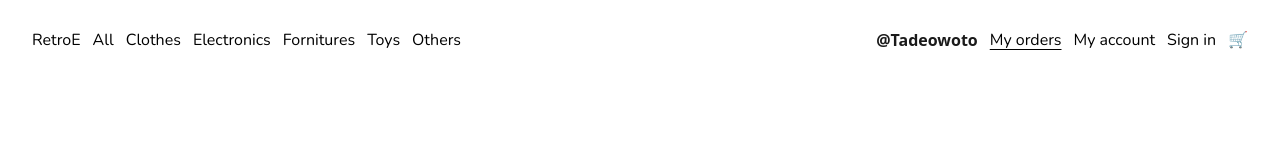
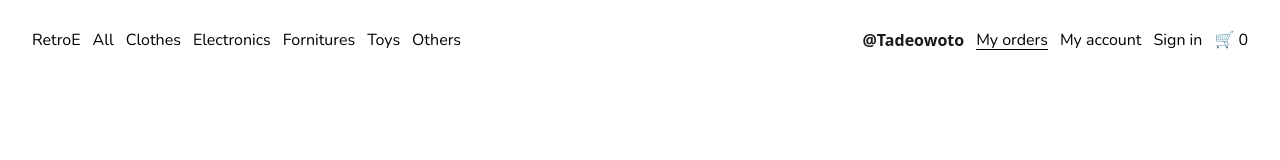
Before and after one commit to tadeowoto/retro-ecommerce, a React (Vite) app: page /my-orders in a window 1280 px wide. Shown: the top 160 px of the page. Built offline with nearby package versions, Linux system fonts and the light colour scheme.

Commit message:
adding context

```diff
--- a/src/components/Card.tsx
+++ b/src/components/Card.tsx
@@ -1,3 +1,6 @@
+import { useContext } from "react";
+import { ecommerceContext } from "../context/context";
+
 type Props = {
   title: string;
   desc: string;
@@ -7,6 +10,8 @@ type Props = {
 };
 
 function Card({ title, desc, image, tags, price }: Props) {
+  const { count, setCount } = useContext(ecommerceContext);
+
   return (
     <div className="w-[300px] h-[310px] font-nunito border-border border-2 rounded-xl shadow-[4px_4px_0_#333] overflow-hidden hover:shadow-[6px_6px_0_#333] hover:transform hover:-translate-x-0.5 hover:-translate-y-0.5 transition-all">
       <div className="w-full h-[120px]">
@@ -25,7 +30,10 @@ function Card({ title, desc, image, tags, price }: Props) {
         </div>
         <p className="tracking-wider text-text  text-sm line-clamp-3">{desc}</p>
         <div className="flex gap-2 items-center justify-between mt-auto">
-          <button className="mt-auto w-1/2 py-1 bg-blueMain border-2 border-border rounded-lg hover:bg-blue-300 transition-colors text-sm">
+          <button
+            className="mt-auto w-1/2 py-1 bg-blueMain border-2 border-border rounded-lg hover:bg-blue-300 transition-colors text-sm"
+            onClick={() => setCount(count + 1)}
+          >
             Add to cart
           </button>
           <span className=" text-text pr-2 font-bold">{price}</span>
--- a/src/components/Navbar.tsx
+++ b/src/components/Navbar.tsx
@@ -1,7 +1,11 @@
 import { NavLink } from "react-router-dom";
 import { navData } from "../data/navData";
+import { useContext } from "react";
+import { ecommerceContext } from "../context/context";
 
 function Navbar() {
+  const { count } = useContext(ecommerceContext);
+
   const activeStyle = `underline underline-offset-4`;
   return (
     <nav className="w-full h-20 fixed z-10 top-0 py-5  px-8 bg-white flex justify-between items-center">
@@ -29,13 +33,17 @@ function Navbar() {
         </a>
         <li className="flex gap-3 font-nunito ">
           {navData.userNav.map((item) => (
-            <NavLink
-              key={item.id}
-              to={item.to}
-              className={({ isActive }) => (isActive ? activeStyle : undefined)}
-            >
-              {item.text}
-            </NavLink>
+            <div key={item.id} className="flex items-center">
+              <NavLink
+                to={item.to}
+                className={({ isActive }) =>
+                  isActive ? activeStyle : undefined
+                }
+              >
+                {item.text}
+                {item.id === 4 && <span className="ml-1">{count}</span>}
+              </NavLink>
+            </div>
           ))}
         </li>
       </ul>
--- /dev/null
+++ b/src/context/context.tsx
@@ -0,0 +1,24 @@
+import { createContext, useState } from "react";
+
+type EcommerceContextType = {
+  count: number;
+  setCount: (count: number) => void;
+};
+
+export const ecommerceContext = createContext<EcommerceContextType>(
+  {} as EcommerceContextType
+);
+
+export const EcommerceContextProvider = ({
+  children,
+}: {
+  children: React.ReactNode;
+}) => {
+  const [count, setCount] = useState(0);
+  console.log(count);
+  return (
+    <ecommerceContext.Provider value={{ count, setCount }}>
+      {children}
+    </ecommerceContext.Provider>
+  );
+};
--- a/src/pages/app/index.tsx
+++ b/src/pages/app/index.tsx
@@ -1,4 +1,5 @@
 import { useRoutes, BrowserRouter } from "react-router-dom";
+import { EcommerceContextProvider } from "../../context/context";
 import Home from "../home";
 import MyAccount from "../myAccount";
 import MyOrders from "../myOrders";
@@ -34,6 +35,7 @@ const AppRoutes = () => {
 
 function App() {
   return (
+    <EcommerceContextProvider>
       <BrowserRouter>
         <div className="min-h-screen flex flex-col">
           <Navbar />
@@ -42,6 +44,7 @@ function App() {
           </main>
         </div>
       </BrowserRouter>
+    </EcommerceContextProvider>
   );
 }
 
```
Lines whose indentation alone changed are shown as unchanged.
